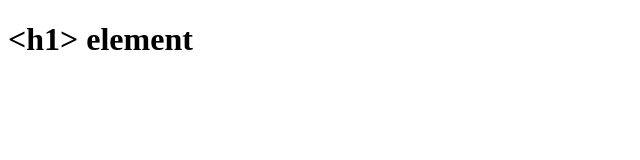
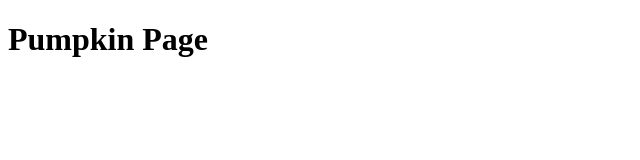
Before and after one commit to MarkWEdwards/MarkWEdwards.github.io, a plain HTML site: page mdn-web-development/test-site/pumpkin-page.html in a window 1280 px wide. Shown: the whole page, without its empty margins (0-640 px from the left). Drawn offline with Linux system fonts and the light colour scheme.

Commit message:
Add files via upload

```diff
--- a/mdn-web-development/test-site/pumpkin-page.html
+++ b/mdn-web-development/test-site/pumpkin-page.html
@@ -2,9 +2,9 @@
 <html>
   <head>
     <meta charset="utf-8">
-    <title>&lt;title&gt; element</title>
+    <title>Pumpkin Page</title>
   </head>
   <body>
-    <h1>&lt;h1&gt; element</h1>
+    <h1>Pumpkin Page</h1>
   </body>
 </html>
```
